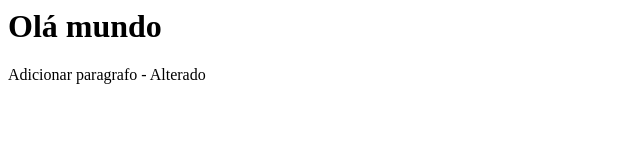
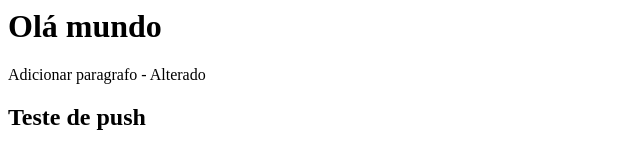
Before and after one commit to GabrielGaldinoDev/ola-github, a plain HTML site: page index.html in a window 1280 px wide. Shown: the whole page, without its empty margins (0-640 px from the left). Drawn offline with Linux system fonts and the light colour scheme.

Commit message:
adicione h2

```diff
--- a/index.html
+++ b/index.html
@@ -2,5 +2,6 @@
     <body>
         <h1>Olá mundo</h1>
         <p>Adicionar paragrafo - Alterado </p>
+          <h2>Teste de push </h2>
     </body>
 </html>
```
